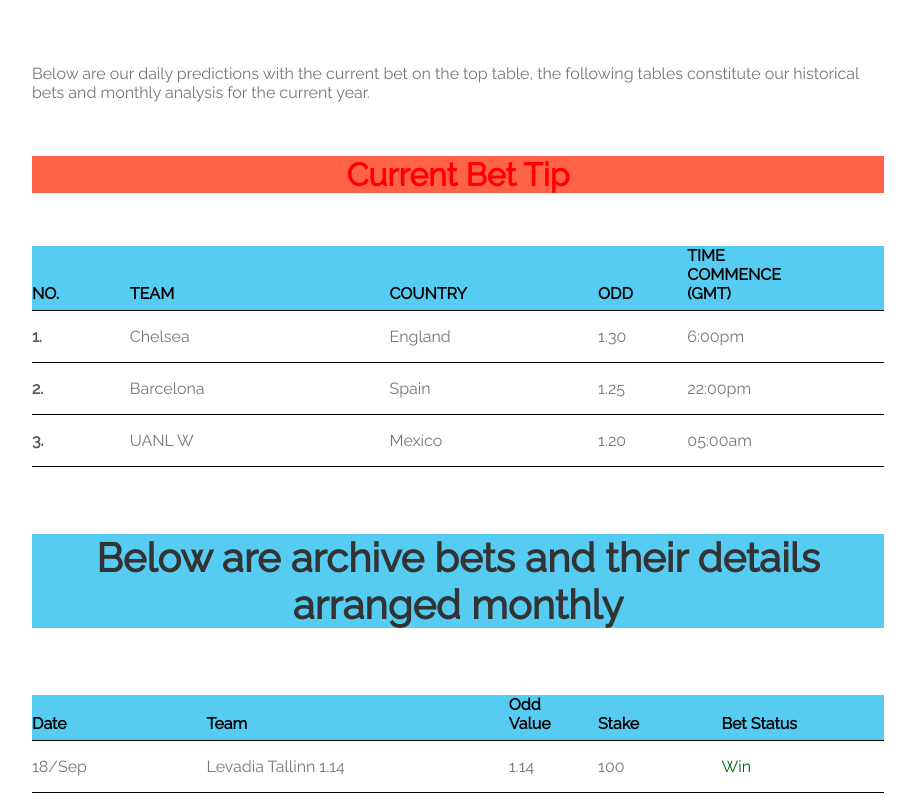
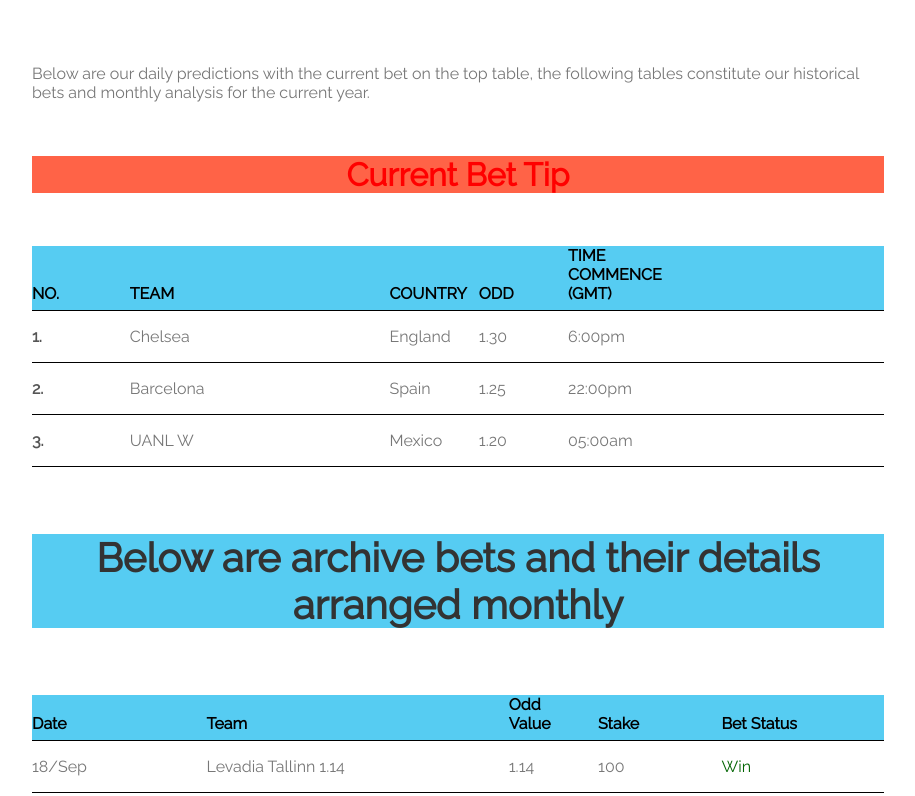
Before and after one commit to Muneneh/Muneneh.github.io, a plain HTML site: page index.html in a window 1280 px wide. Shown: the part 1039-1835 px from the top of the page, without its empty margins (182-1097 px from the left). Drawn offline with Linux system fonts and the light colour scheme.

Commit message:
Update style.css

```diff
--- a/style.css
+++ b/style.css
@@ -112,7 +112,7 @@ html, body{
 	width: 11%;
 }
 .data-country{
-	width: 24%;
+	width: 10%;
 }
 
 .data-team{
```
